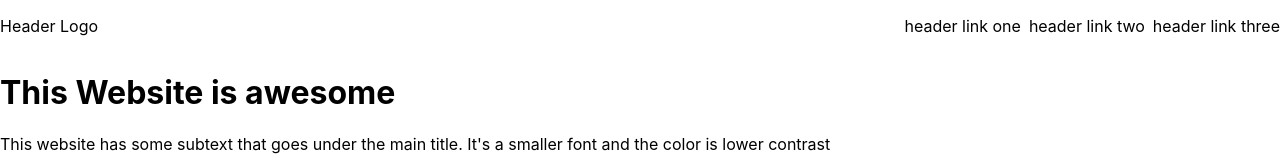
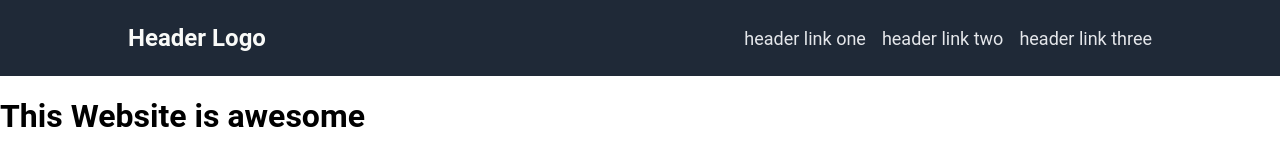
Before and after one commit to Lennster1/foundations-page, a plain HTML site: page index.html in a window 1280 px wide. Shown: the top 157 px of the page. Drawn offline with Linux system fonts and the light colour scheme.

Commit message:
style header

```diff
--- a/index.html
+++ b/index.html
@@ -8,8 +8,8 @@
   </head>
   <body>
     <div class="header">
-      Header Logo
-      <ul class="links">
+      <p>Header Logo</p>
+      <ul>
         <li>header link one</li>
         <li>header link two</li>
         <li>header link three</li>
--- a/styles.css
+++ b/styles.css
@@ -1,5 +1,5 @@
 body {
-    font-family: -apple-system, BlinkMacSystemFont, Roboto, Oxygen, Ubuntu, Cantarell, 'Open Sans', 'Helvetica Neue', sans-serif;
+    font-family: Roboto, Oxygen, Ubuntu, Cantarell, 'Open Sans', 'Helvetica Neue', sans-serif;
     margin: 0;
     min-height: 100vh;
     flex-direction: column;
@@ -10,17 +10,27 @@ body {
     display: flex;
     justify-content: space-between;
     align-items: center;
+    padding: 0 128px;
+    background-color: #1f2937;
 }
 
-.links {
+.header p {
+    font-size: 24px;
+    color: #f9faf8;
+    font-weight: bolder;w
+}
+
+.header ul {
     display: flex;
-    gap: 8px;
+    gap: 16px;
+    font-size: 18px;
+    color: #e5e7eb;
 }
 
 a {
     text-decoration: none;
     color: white;
-  }
+}
 
 ul {
     list-style-type: none;
```
